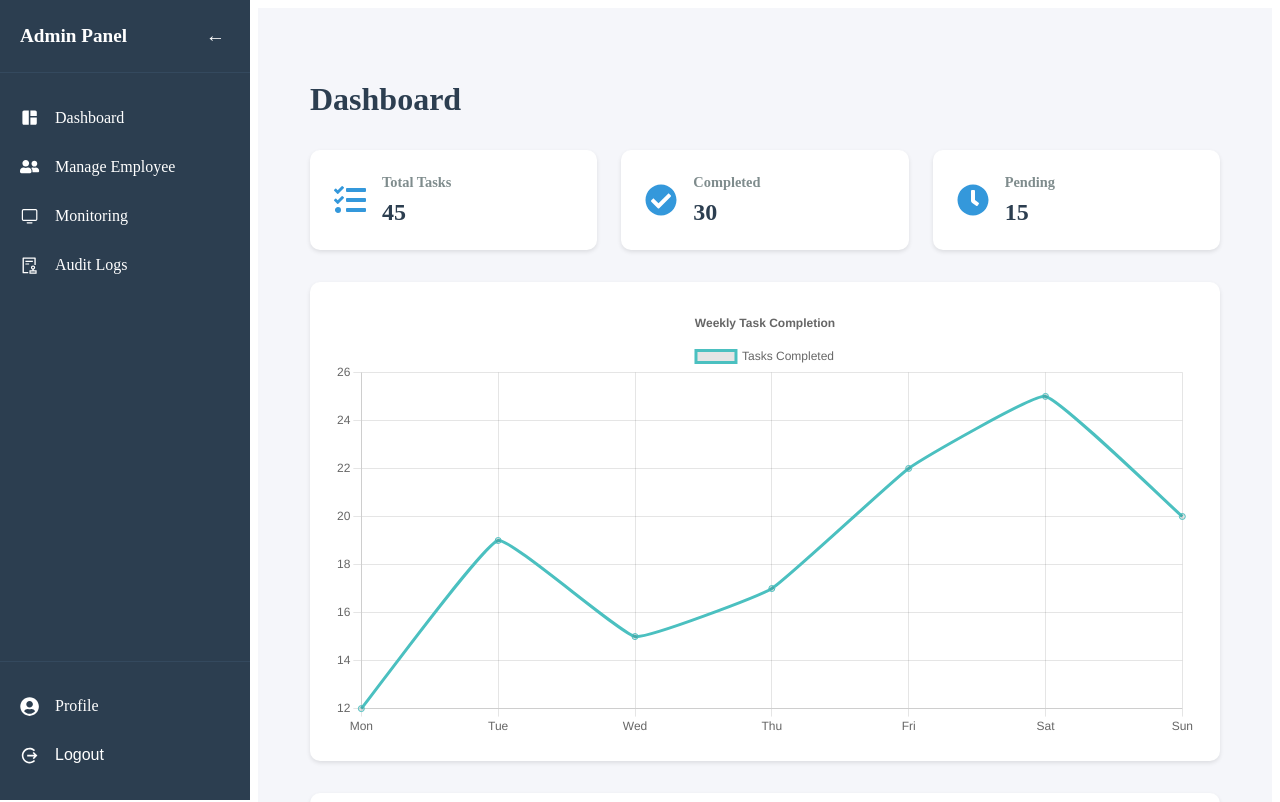
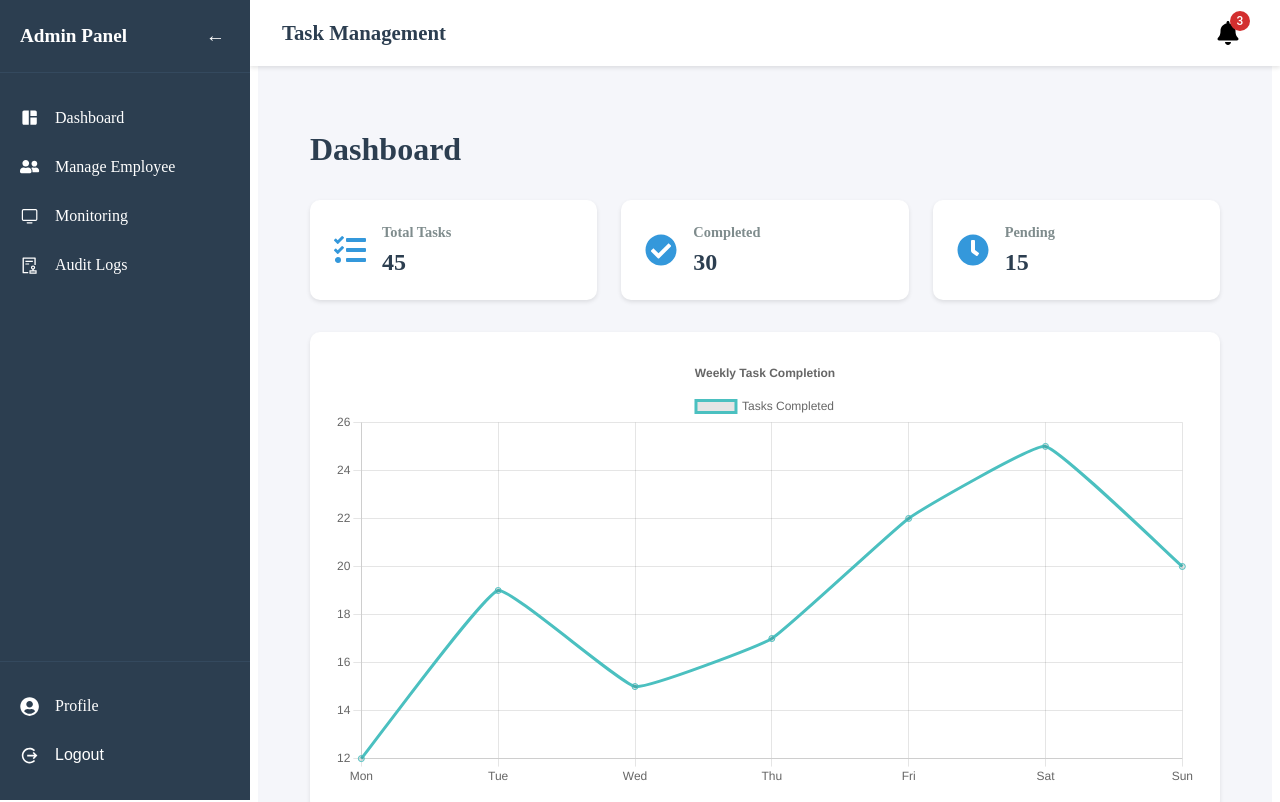
Before and after one commit to yabalap/TO-DO-LIST, a React (Vite) app in the folder client/: page /admin/dashboard in a window 1280 px wide. Shown: the top 802 px of the page. Built offline with nearby package versions, Linux system fonts and the light colour scheme; sample sign-in values are in the browser's storage.

Commit message:
add navbar both sides

```diff
--- a/client/src/components/Admin/Sidebar_Navbar/sidebarAdmin.jsx
+++ b/client/src/components/Admin/Sidebar_Navbar/sidebarAdmin.jsx
@@ -1,4 +1,4 @@
-import React, { useState } from 'react';
+import React from 'react';
 import { MdSpaceDashboard } from "react-icons/md";
 import { FaUserFriends } from "react-icons/fa";
 import { PiMonitor } from "react-icons/pi";
@@ -9,9 +9,7 @@ import { IoMdLogOut } from "react-icons/io";
 import { Link } from 'react-router-dom';
 import '../../../css/Admin/sidebar.css';
 
-const SidebarAdmin = () => {
-  const [isCollapsed, setIsCollapsed] = useState(false);
-
+const SidebarAdmin = ({ isCollapsed, setIsCollapsed }) => {
   const menuItems = [
     {
       title: 'Dashboard',
--- /dev/null
+++ b/client/src/components/Common/Navbar.css
@@ -0,0 +1,79 @@
+.navbar {
+  display: flex;
+  justify-content: space-between;
+  align-items: center;
+  padding: 0.5rem 2rem;
+  background-color: #ffffff;
+  box-shadow: 0 2px 4px rgba(0, 0, 0, 0.1);
+  position: fixed;
+  top: 0;
+  right: 0;
+  left: 250px; /* Match sidebar width */
+  z-index: 1000;
+  height: 50px; /* Reduced from 64px */
+  transition: left 0.3s ease;
+}
+
+.navbar.collapsed {
+  left: 70px; /* Match collapsed sidebar width */
+}
+
+.navbar-brand {
+  display: flex;
+  align-items: center;
+}
+
+.navbar-brand h2 {
+  margin: 0;
+  color: #2c3e50;
+  font-size: 1.3rem; /* Slightly reduced from 1.5rem */
+  white-space: nowrap;
+}
+
+.navbar-right {
+  display: flex;
+  align-items: center;
+  gap: 1rem;
+}
+
+.notification-bell {
+  color: #2c3e50;
+  transition: color 0.3s ease;
+  padding: 6px; /* Reduced from 8px */
+}
+
+.notification-bell:hover {
+  color: #3498db;
+  background-color: rgba(52, 152, 219, 0.1);
+}
+
+.notification-menu {
+  margin-top: 0.5rem;
+}
+
+.notification-item {
+  display: flex;
+  flex-direction: column;
+  padding: 0.4rem 0; /* Reduced from 0.5rem */
+  min-width: 200px;
+}
+
+.notification-item:hover {
+  background-color: rgba(52, 152, 219, 0.05);
+}
+
+/* Responsive adjustments */
+@media (max-width: 768px) {
+  .navbar {
+    left: 70px;
+    padding: 0.5rem 1rem; /* Reduced padding */
+  }
+
+  .navbar.expanded {
+    left: 250px;
+  }
+
+  .navbar-brand h2 {
+    font-size: 1.1rem; /* Reduced from 1.2rem */
+  }
+}
--- /dev/null
+++ b/client/src/components/Common/Navbar.jsx
@@ -0,0 +1,71 @@
+import React, { useState } from 'react';
+import { FaBell } from 'react-icons/fa';
+import { Badge, IconButton, Menu, MenuItem, Typography } from '@mui/material';
+import './Navbar.css';
+
+const Navbar = ({ className }) => {
+  const [anchorEl, setAnchorEl] = useState(null);
+  const [notifications, setNotifications] = useState([
+    { id: 1, message: 'New task assigned', time: '5 minutes ago' },
+    { id: 2, message: 'Document approved', time: '1 hour ago' },
+    { id: 3, message: 'Meeting reminder', time: '2 hours ago' },
+  ]);
+
+  const handleClick = (event) => {
+    setAnchorEl(event.currentTarget);
+  };
+
+  const handleClose = () => {
+    setAnchorEl(null);
+  };
+
+  return (
+    <nav className={`navbar ${className || ''}`}>
+      <div className="navbar-brand">
+        <h2>Task Management</h2>
+      </div>
+      <div className="navbar-right">
+        <IconButton
+          color="inherit"
+          onClick={handleClick}
+          className="notification-bell"
+        >
+          <Badge badgeContent={notifications.length} color="error">
+            <FaBell />
+          </Badge>
+        </IconButton>
+        <Menu
+          anchorEl={anchorEl}
+          open={Boolean(anchorEl)}
+          onClose={handleClose}
+          className="notification-menu"
+          PaperProps={{
+            style: {
+              maxHeight: 300,
+              width: 300,
+            },
+          }}
+        >
+          {notifications.length > 0 ? (
+            notifications.map((notification) => (
+              <MenuItem key={notification.id} onClick={handleClose}>
+                <div className="notification-item">
+                  <Typography variant="body1">{notification.message}</Typography>
+                  <Typography variant="caption" color="textSecondary">
+                    {notification.time}
+                  </Typography>
+                </div>
+              </MenuItem>
+            ))
+          ) : (
+            <MenuItem onClick={handleClose}>
+              <Typography>No new notifications</Typography>
+            </MenuItem>
+          )}
+        </Menu>
+      </div>
+    </nav>
+  );
+};
+
+export default Navbar;
--- a/client/src/components/Employee/Sidebar_Navbar/sidebarEmployee.jsx
+++ b/client/src/components/Employee/Sidebar_Navbar/sidebarEmployee.jsx
@@ -1,4 +1,4 @@
-import React, { useState } from 'react';
+import React from 'react';
 import { MdSpaceDashboard } from "react-icons/md";
 import { FaFileUpload } from "react-icons/fa";
 import { PiMonitor } from "react-icons/pi";
@@ -9,9 +9,7 @@ import { IoMdLogOut } from "react-icons/io";
 import { Link } from 'react-router-dom';
 import '../../../css/Employee/sidebar.css';
 
-const SidebarEmployee = () => {
-  const [isCollapsed, setIsCollapsed] = useState(false);
-
+const SidebarEmployee = ({ isCollapsed, setIsCollapsed }) => {
   const menuItems = [
     {
       title: 'Dashboard',
--- a/client/src/css/Admin/sidebar.css
+++ b/client/src/css/Admin/sidebar.css
@@ -9,6 +9,7 @@
   top: 0;
   display: flex;
   flex-direction: column;
+  z-index: 1001;
 }
 
 .sidebar.collapsed {
@@ -73,6 +74,34 @@
   background-color: #3498db;
 }
 
+/* Admin Layout Styles */
+.admin-layout {
+  display: flex;
+  min-height: 100vh;
+}
+
+.main-wrapper {
+  flex: 1;
+  margin-left: 250px;
+  transition: margin-left 0.3s ease;
+}
+
+.main-wrapper.collapsed {
+  margin-left: 70px;
+}
+
+.main-content {
+  padding: 20px;
+  margin-top: 50px;
+  background-color: #f5f6fa;
+  min-height: calc(100vh - 50px);
+}
+
+/* When sidebar is collapsed */
+.sidebar.collapsed + .main-wrapper {
+  margin-left: 70px;
+}
+
 /* Responsive adjustments */
 @media (max-width: 768px) {
   .sidebar {
@@ -82,34 +111,12 @@
   .sidebar.expanded {
     width: 250px;
   }
-}
 
-/* Admin Layout Styles */
-.admin-layout {
-  display: flex;
-  min-height: 100vh;
-}
-
-.main-content {
-  flex: 1;
-  margin-left: 250px;
-  padding: 20px;
-  transition: margin-left 0.3s ease;
-  background-color: #f5f6fa;
-}
-
-/* When sidebar is collapsed */
-.sidebar.collapsed + .main-content {
-  margin-left: 70px;
-}
-
-/* Responsive adjustments */
-@media (max-width: 768px) {
-  .main-content {
+  .main-wrapper {
     margin-left: 70px;
   }
 
-  .sidebar.expanded + .main-content {
+  .sidebar.expanded + .main-wrapper {
     margin-left: 250px;
   }
 }
--- a/client/src/css/Employee/sidebar.css
+++ b/client/src/css/Employee/sidebar.css
@@ -4,10 +4,21 @@
   min-height: 100vh;
 }
 
+.main-wrapper {
+  flex: 1;
+  margin-left: 250px;
+  transition: margin-left 0.3s ease;
+}
+
+.main-wrapper.collapsed {
+  margin-left: 70px;
+}
+
 .main-content {
-  flex: 1;
   padding: 20px;
+  margin-top: 50px; /* Updated from 64px to match new navbar height */
   background-color: #f5f6fa;
+  min-height: calc(100vh - 50px); /* Updated from 64px */
 }
 
 .page-container {
@@ -36,6 +47,7 @@
   top: 0;
   display: flex;
   flex-direction: column;
+  z-index: 1001;
 }
 
 .sidebar.collapsed {
@@ -101,6 +113,14 @@
   .sidebar.expanded {
     width: 250px;
   }
+
+  .main-wrapper {
+    margin-left: 70px;
+  }
+
+  .sidebar.expanded + .main-wrapper {
+    margin-left: 250px;
+  }
 }
 
 .sidebar-footer {
--- a/client/src/layouts/AdminLayouts.jsx
+++ b/client/src/layouts/AdminLayouts.jsx
@@ -1,15 +1,21 @@
-import React from 'react';
+import React, { useState } from 'react';
 import SidebarAdmin from '../components/Admin/Sidebar_Navbar/sidebarAdmin';
+import Navbar from '../components/Common/Navbar';
 import { Outlet } from 'react-router-dom';
 import '../css/Admin/sidebar.css';
 
 const AdminLayouts = () => {
+  const [isCollapsed, setIsCollapsed] = useState(false);
+
   return (
     <div className="admin-layout">
-      <SidebarAdmin />
-      <main className="main-content">
-        <Outlet />
-      </main>
+      <SidebarAdmin isCollapsed={isCollapsed} setIsCollapsed={setIsCollapsed} />
+      <div className={`main-wrapper ${isCollapsed ? 'collapsed' : ''}`}>
+        <Navbar className={isCollapsed ? 'collapsed' : ''} />
+        <main className="main-content">
+          <Outlet />
+        </main>
+      </div>
     </div>
   );
 };
--- a/client/src/layouts/EmployeeLayouts.jsx
+++ b/client/src/layouts/EmployeeLayouts.jsx
@@ -1,15 +1,21 @@
-import React from 'react';
+import React, { useState } from 'react';
 import { Outlet } from 'react-router-dom';
 import SidebarEmployee from '../components/Employee/Sidebar_Navbar/sidebarEmployee';
+import Navbar from '../components/Common/Navbar';
 import '../css/Employee/sidebar.css';
 
 const EmployeeLayouts = () => {
+  const [isCollapsed, setIsCollapsed] = useState(false);
+
   return (
     <div className="employee-layout">
-      <SidebarEmployee />
-      <main className="main-content">
-        <Outlet />
-      </main>
+      <SidebarEmployee isCollapsed={isCollapsed} setIsCollapsed={setIsCollapsed} />
+      <div className={`main-wrapper ${isCollapsed ? 'collapsed' : ''}`}>
+        <Navbar className={isCollapsed ? 'collapsed' : ''} />
+        <main className="main-content">
+          <Outlet />
+        </main>
+      </div>
     </div>
   );
 };
```
